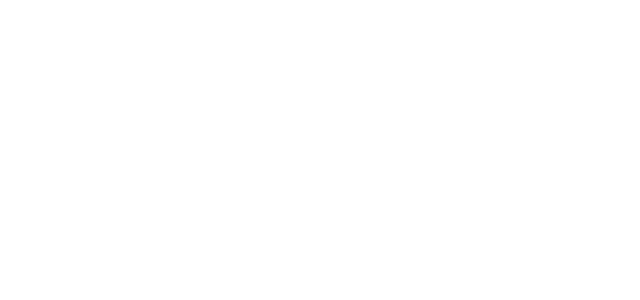
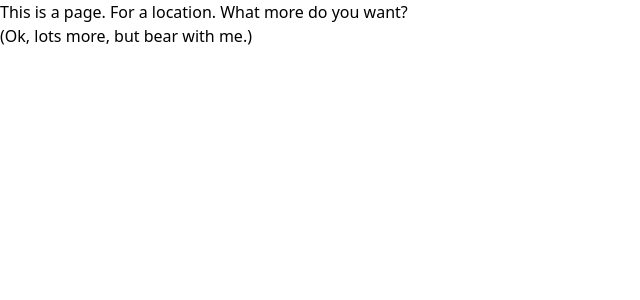
Before and after one commit to arieljsmith/final-project-frontend, a React (Create React App) app: page /locationskelly in a window 1280 px wide. Before the commit this address had no page. Shown: the top 300 px of the page, without its empty margins (0-640 px from the left). Built offline with nearby package versions, Linux system fonts and the light colour scheme.

Commit message:
Create LocationPage.js; populate with some code; connect it to App.js

```diff
--- a/src/App.js
+++ b/src/App.js
@@ -2,6 +2,7 @@
 import SignupForm from "./pages/SignupForm";
 import SigninForm from "./pages/SigninForm";
 import Homepage from './pages/Homepage';
+import LocationPage from './pages/LocationPage';
 
 function App() {
   return (
@@ -9,6 +10,7 @@
       <Route path="/sign-up" element={<SignupForm />} />
       <Route path="/sign-in" element={<SigninForm />} />
       <Route path="/home" element={<Homepage />} />
+      <Route path="/locationskelly" element={<LocationPage />} />
     </Routes>
   );
 }
--- /dev/null
+++ b/src/pages/LocationPage.js
@@ -0,0 +1,13 @@
+import NavBar from '../components/NavBar';
+import Footer from '../components/Footer';
+
+function LocationPage() {
+    return (
+        <div>
+            <p>This is a page. For a location. What more do you want?</p>
+            <p>(Ok, lots more, but bear with me.)</p>
+        </div>
+    );
+}
+
+export default LocationPage;
```
